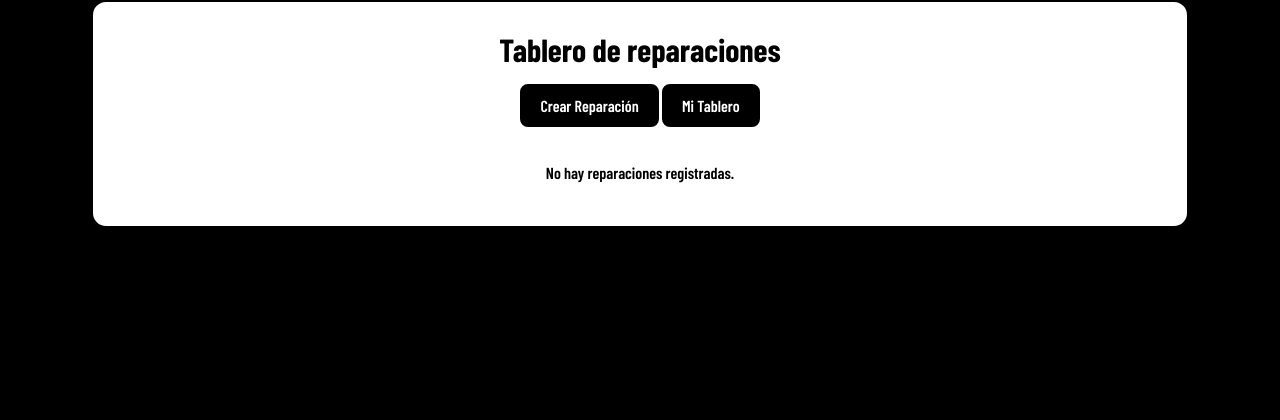
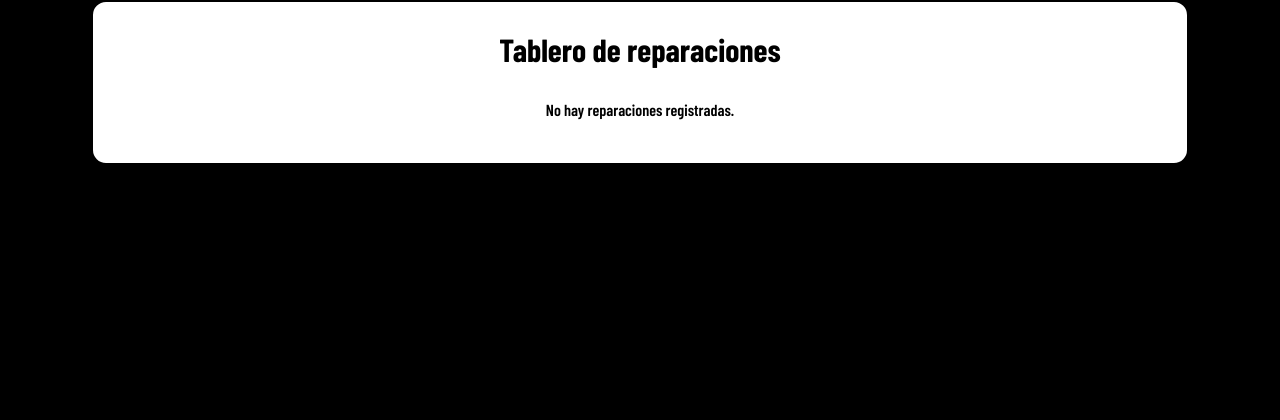
Before and after one commit to lolaliaga/Taller_de_Tablas, a Django app: page / in a window 1280 px wide. Shown: the part 362-782 px from the top of the page. Run offline with Django 5.2, Linux system fonts and the light colour scheme; the visitor is signed in with stand-in values (Sample User, id 1); data that the repository does not hold is empty; some web fonts are replaced.

Commit message:
Remove dashboard action buttons from tablero

```diff
--- a/reparaciones/templates/reparaciones/inicio.html
+++ b/reparaciones/templates/reparaciones/inicio.html
@@ -7,17 +7,6 @@
 
 <section class="dashboard-shell">
     <h1 class="page-title">Tablero de reparaciones</h1>
-
-    {% if request.user.is_authenticated %}
-        <div class="dashboard-actions">
-            <a href="{% url 'crear_reparacion' %}" class="create-btn">
-                Crear Reparación
-            </a>
-            <a href="{% url 'inicio' %}" class="create-btn">
-                Mi Tablero
-            </a>
-        </div>
-    {% endif %}
 
     <div class="dashboard">
         {% for reparacion in reparaciones %}
```
